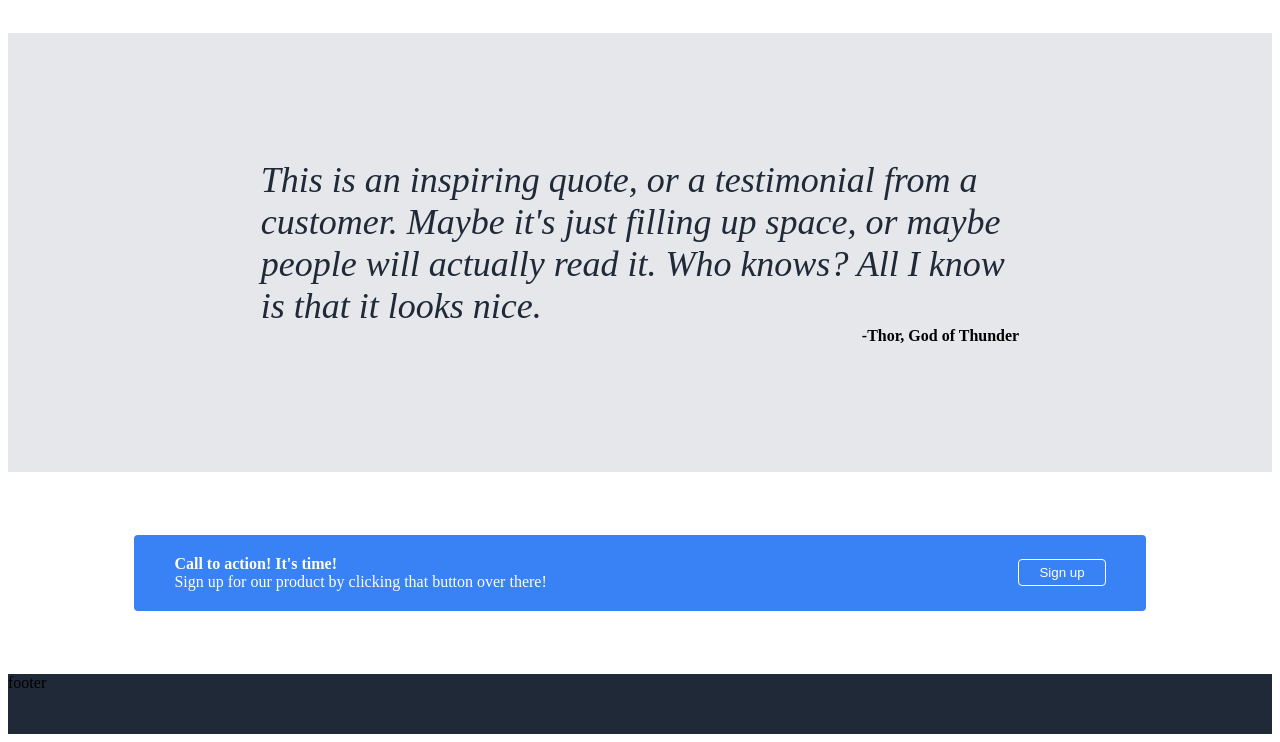
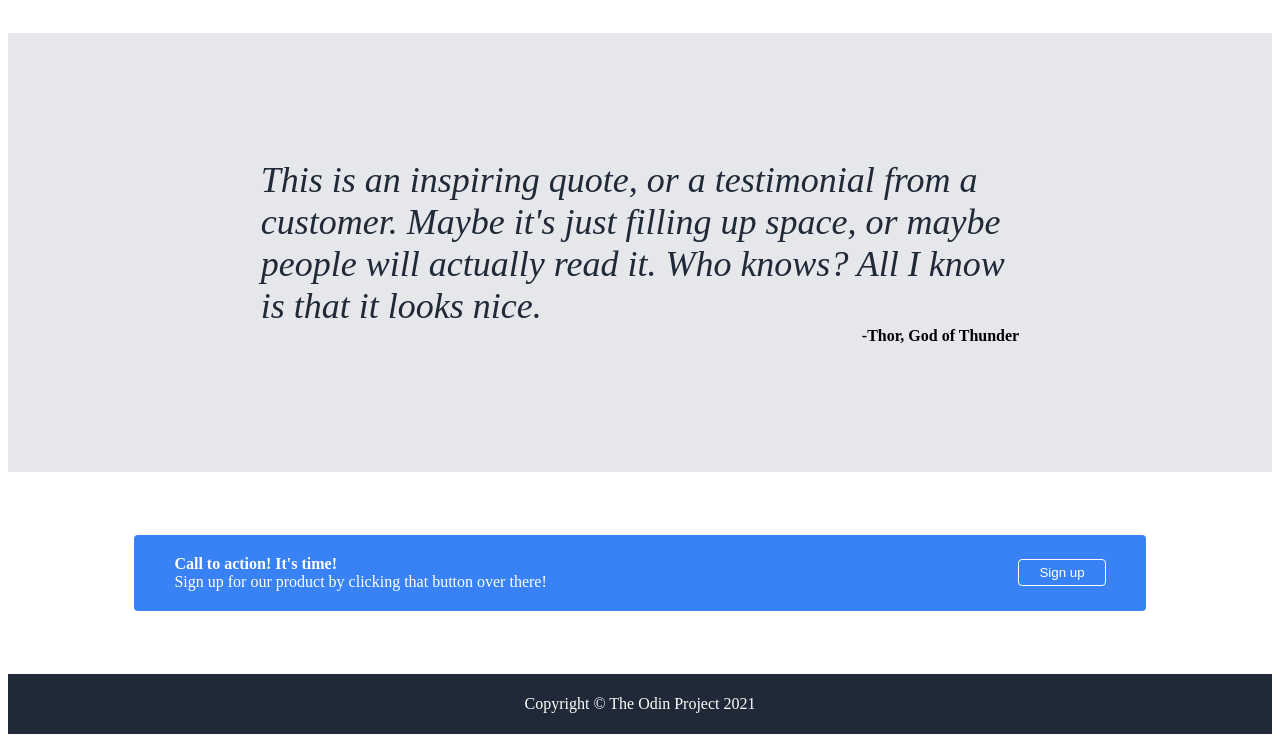
Before and after one commit to shabaduu/Odin-Project-1, a plain HTML site: page index.html in a window 1280 px wide. Shown: the part 702-1444 px from the top of the page. Drawn offline with Linux system fonts and the light colour scheme.

Commit message:
Added header / CSS and image for project.

```diff
--- a/index.html
+++ b/index.html
@@ -76,6 +76,10 @@
         </div>
     </div>
 
-    <div class="footer">footer</div>
+    <div class="footer">
+        <div class="footer-text">
+            Copyright © The Odin Project 2021
+        </div>
+    </div>
 </body>
 </html>
--- a/styles.css
+++ b/styles.css
@@ -169,6 +169,10 @@ p {
 .footer {
     background-color: #1F2937;
     height: 60px;
+    display: flex;
+    justify-content: center;
+    align-items: center;
+    color: white;
 }
 
 body {
```
Also changed, not shown: squash.jpeg (added).
